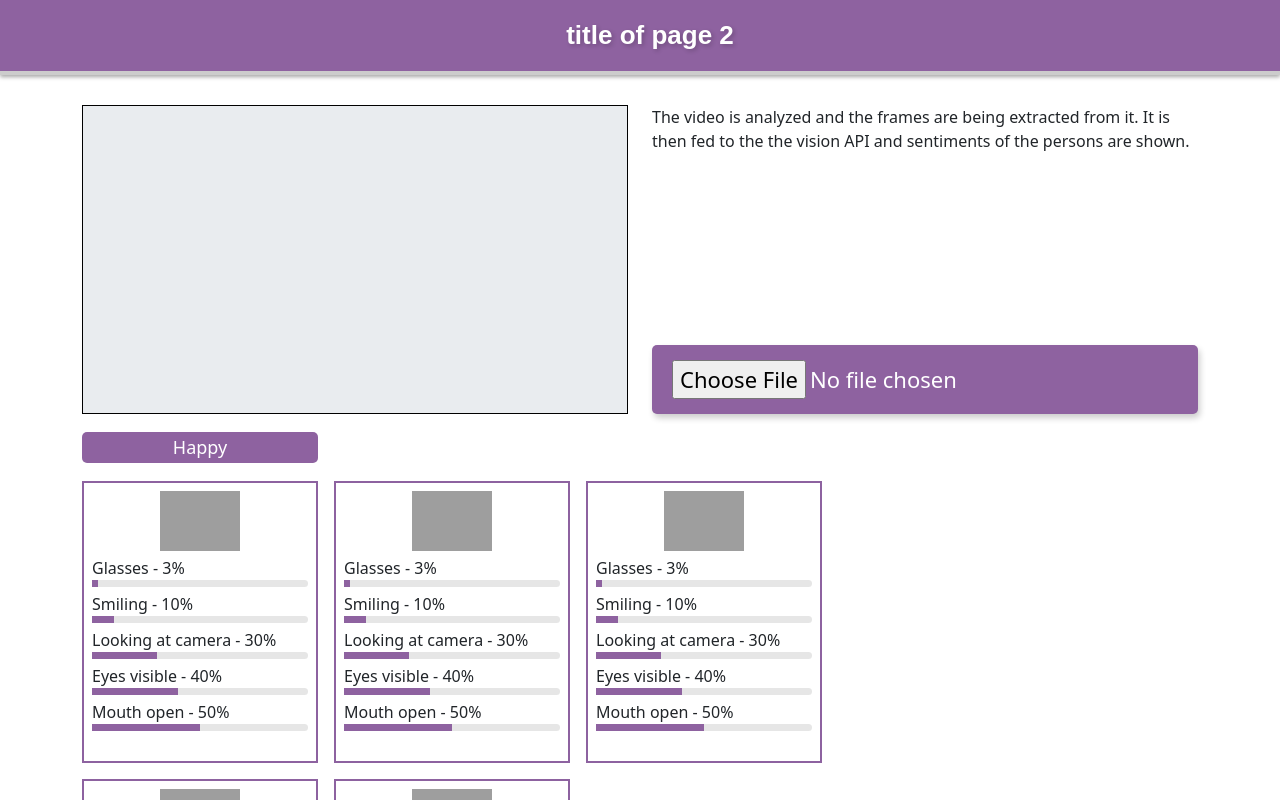
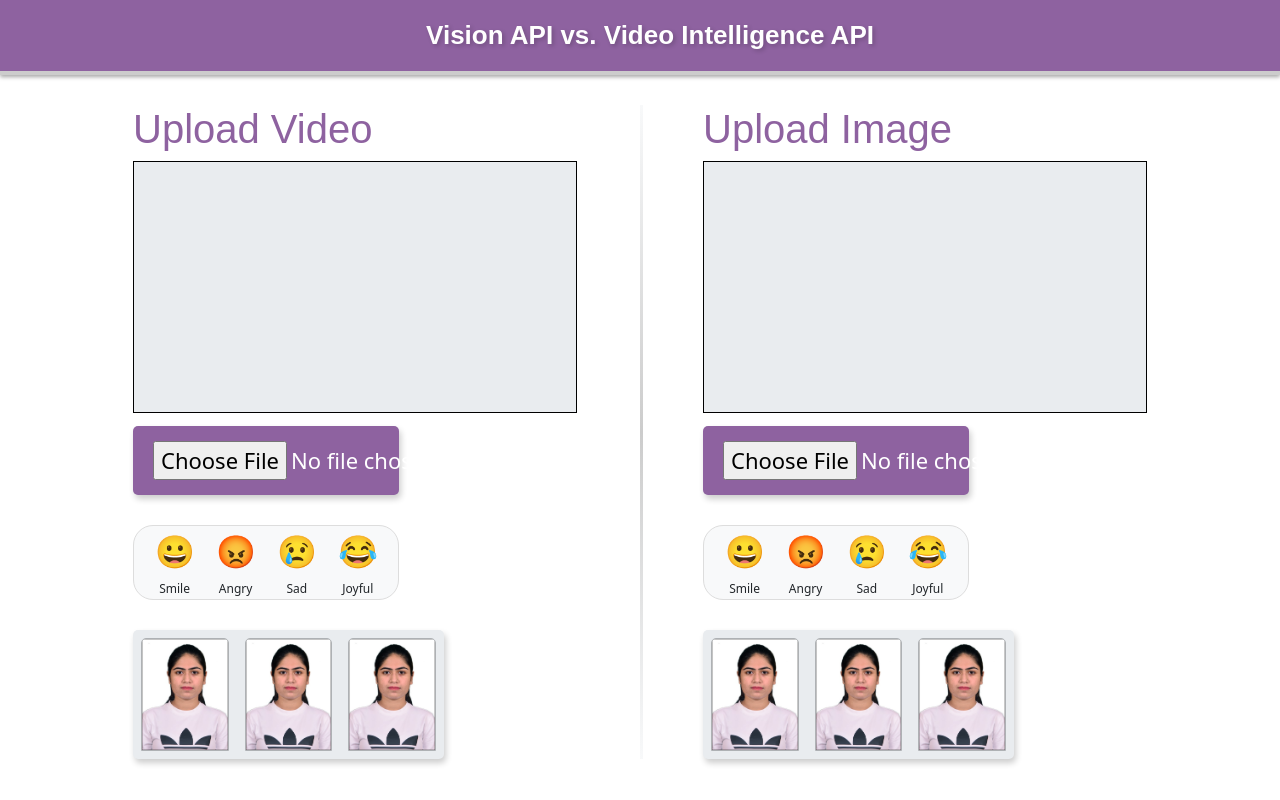
Before and after one commit to mishrarpita321/ACSProject, a React (Vite) app: page / in a window 1280 px wide. Shown: the top 800 px of the page. Built offline with nearby package versions, Linux system fonts and the light colour scheme; grey boxes are pictures that could not be loaded.

Commit message:
router set up

```diff
--- a/package.json
+++ b/package.json
@@ -15,7 +15,8 @@
     "react-bootstrap": "^2.10.2",
     "react-content-loader": "^7.0.0",
     "react-dom": "^18.2.0",
-    "react-icons": "^5.1.0"
+    "react-icons": "^5.1.0",
+    "react-router-dom": "^6.23.0"
   },
   "devDependencies": {
     "@types/react": "^18.2.66",
--- a/src/App.jsx
+++ b/src/App.jsx
@@ -1,13 +1,15 @@
 import 'bootstrap/dist/css/bootstrap.min.css';
 import Combined from './components/Combined/Combined';
 import Page2 from './components/Page2/Page2';
-
+import { BrowserRouter, Routes, Route } from 'react-router-dom';
 function App() {
   return (
-    <>
-      {/* <Combined /> */}
-      <Page2 />
-    </>
+    <BrowserRouter>
+      <Routes>
+        <Route path="/" element={<Combined />} />
+        <Route path="/combinedservice" element={<Page2 />} />
+      </Routes>
+    </BrowserRouter>
   )
 }
 
```
Also changed, not shown: 1 other file (tests, documents, lock files or other folders).
